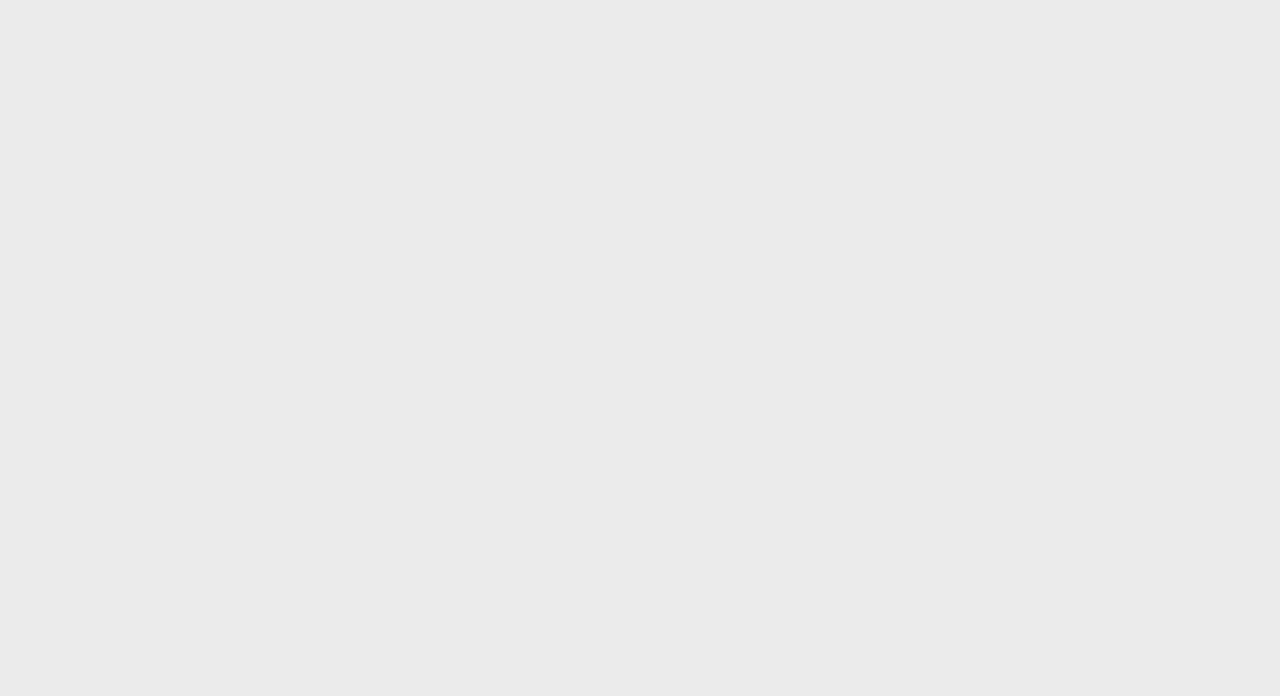
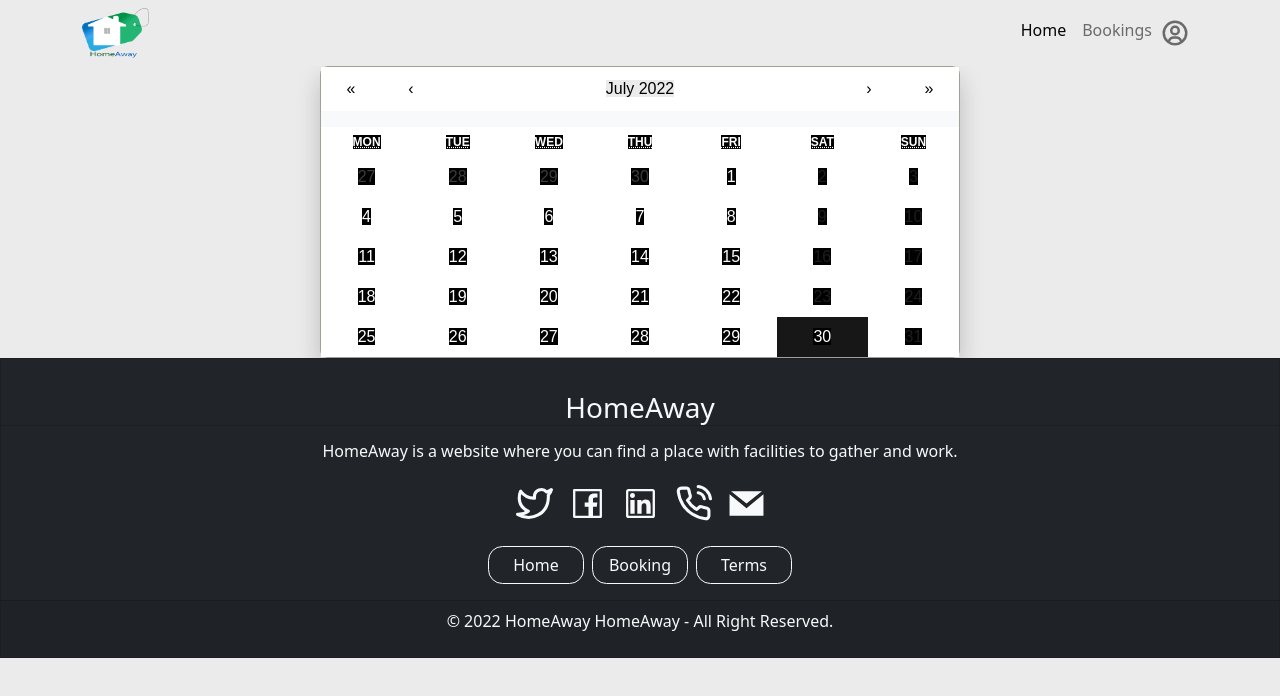
Before and after one commit to GP-43/homeaway-frontend, a React (Create React App) app: page /user/usercalendar in a window 1280 px wide. Before the commit this address had no page. Shown: the top 696 px of the page. Built offline with nearby package versions, Linux system fonts and the light colour scheme.

Commit message:
Display Setup
Created a path http://localhost:3000/user/usercalendar

```diff
--- a/src/App.js
+++ b/src/App.js
@@ -8,6 +8,7 @@ import UserRentings from './views/pages/user/UserRentings';
 import HomeAwayAdmin from "./views/HomeAwayAdmin";
 import Dashboard from "./views/pages/Admin/Dashboard";
 import PlaceDescription from './views/pages/user/PlaceDescription';
+import UserCalendar from "./components/user/calendar/UserCalendar";
 
 function App() {
     return (
@@ -18,6 +19,7 @@ function App() {
                     <Route path='/user/userbookings' element={<UserBookings />} />
                     <Route path='/user/userrentings' element={<UserRentings />} />
                     <Route path='/user/placedescription' element={<PlaceDescription />} />
+                    <Route path='/user/usercalendar' element={<UserCalendar />} />
                 </Route>
                 <Route path='/admin' element={<HomeAwayAdmin />}>
                     <Route path='/admin/dashboard' element={<Dashboard />} />
--- a/src/components/user/calendar/UserCalendar.jsx
+++ b/src/components/user/calendar/UserCalendar.jsx
@@ -4,17 +4,18 @@ import React, {useEffect, useState} from 'react';
 import '../../../assets/styles/partials/user/_calendar.scss';
 
 function UserCalendar(props) {
-    const [date, setDate] = useState(new Date())
+    /*const [date, setDate] = useState(new Date())
 
     useEffect(() => {
         props.showDate(date);
-    }, [date])
+    }, [date])*/
 
     return (
         <div className="card-calendar w-100">
             <div className="app px-0">
                 <div className="calendar-container">
-                    <Calendar className="bg-light" onChange={setDate} value={date}/>
+                    <Calendar className="bg-light"/>
+                    {/*<Calendar className="bg-light" onChange={setDate} value={date}/>*/}
                 </div>
                 <div className="text-center">
                 </div>
```
